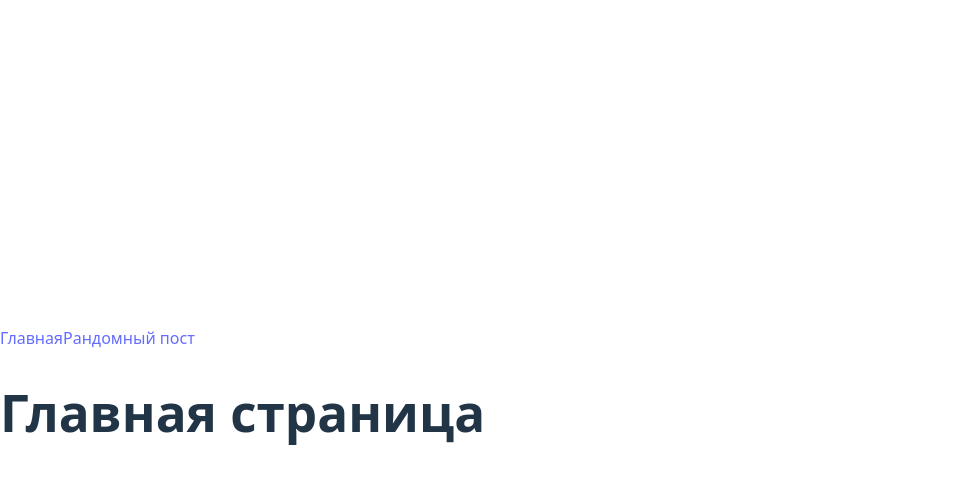
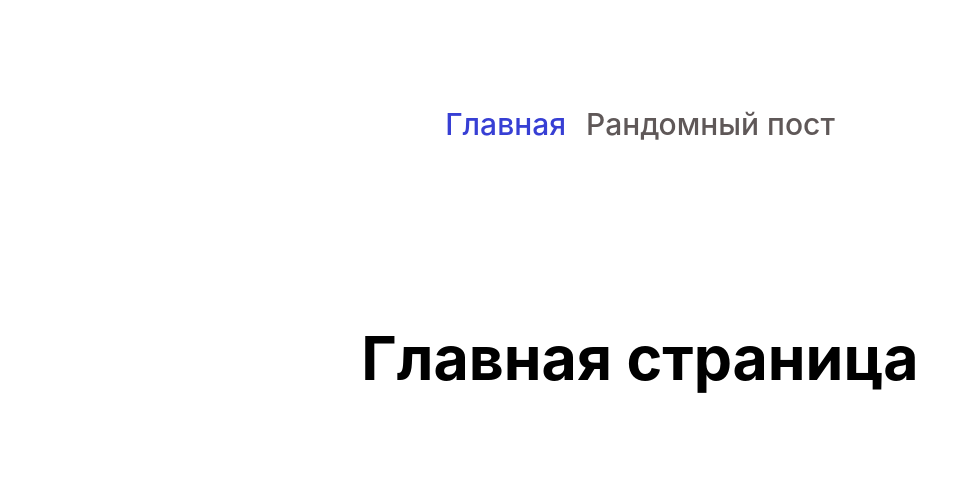
Before and after one commit to HAROSHII232/fuse8-homework, a React (Vite) app: page / in a window 1280 px wide. Shown: the top 484 px of the page, without its empty margins (0-977 px from the left). Built offline with nearby package versions, Linux system fonts and the light colour scheme.

Commit message:
feat: add styles

```diff
--- a/src/app/app.tsx
+++ b/src/app/app.tsx
@@ -1,11 +1,15 @@
 import { Header } from '@shared/ui/header';
 import { Outlet } from 'react-router';
+
+import './index.css';
 
 export const App = () => {
   return (
     <>
       <Header />
-      <Outlet />
+      <div className="container">
+        <Outlet />
+      </div>
     </>
   );
 };
--- a/src/app/index.css
+++ b/src/app/index.css
@@ -1,10 +1,11 @@
 :root {
-  font-family: system-ui, Avenir, Helvetica, Arial, sans-serif;
+  box-sizing: border-box;
+  margin: 0;
+  font-family: -apple-system, BlinkMacSystemFont, 'Segoe UI', Roboto, Oxygen,
+    Ubuntu, Cantarell, 'Fira Sans', 'Droid Sans', 'Helvetica Neue',
+    sans-serif;
   font-weight: 400;
   line-height: 1.5;
-  color: rgb(255 255 255 / 87%);
-  color-scheme: light dark;
-  background-color: #242424;
   font-synthesis: none;
   text-rendering: optimizelegibility;
   -webkit-font-smoothing: antialiased;
@@ -13,7 +14,7 @@
 
 a {
   font-weight: 500;
-  color: #646cff;
+  color: black;
   text-decoration: inherit;
 }
 
@@ -23,14 +24,14 @@ a:hover {
 
 body {
   display: flex;
-  place-items: center;
+  justify-content: center;
   min-width: 320px;
   min-height: 100vh;
   margin: 0;
 }
 
 h1 {
-  font-size: 3.2em;
+  font-size: 3.8em;
   line-height: 1.1;
 }
 
@@ -40,14 +41,13 @@ button {
   font-size: 1em;
   font-weight: 500;
   cursor: pointer;
-  background-color: #1a1a1a;
   border: 1px solid transparent;
   border-radius: 8px;
-  transition: border-color 0.25s;
+  transition: background-color 0.35s;
 }
 
 button:hover {
-  border-color: #646cff;
+  background-color: #646cff;
 }
 
 button:focus,
@@ -55,17 +55,18 @@ button:focus-visible {
   outline: 4px auto -webkit-focus-ring-color;
 }
 
-@media (prefers-color-scheme: light) {
-  :root {
-    color: #213547;
-    background-color: #fff;
-  }
+#root {
+  display: flex;
+  flex-direction: column;
+  align-items: center;
+  max-width: 1600px;
+  padding: 0 16px;
+  margin: 5% auto;
+}
 
-  a:hover {
-    color: #747bff;
-  }
-
-  button {
-    background-color: #f9f9f9;
-  }
+.container {
+  display: flex;
+  flex-direction: column;
+  align-items: center;
+  justify-content: center;
 }
--- a/src/pages/random-post/ui/random-post.tsx
+++ b/src/pages/random-post/ui/random-post.tsx
@@ -3,20 +3,15 @@ import { useGetRandomPost } from '../api/use-get-random-post';
 export const RandomPostPage = () => {
   const { fetchRandomPost, error, loading, post } = useGetRandomPost();
   return (
-    <div>
+    <>
       <h1>Рандомный пост</h1>
       {!post && (
-        <button onClick={fetchRandomPost}>
+        <button onClick={fetchRandomPost} disabled={loading}>
           {loading ? 'Загрузка...' : 'Получить'}
         </button>
       )}
       {error && <span>{error}</span>}
-      {post && (
-        <p>
-          <span>{post.title}</span>
-          <span>{post.body}</span>
-        </p>
-      )}
-    </div>
+      {post && <span>{post.title}</span>}
+    </>
   );
 };
--- /dev/null
+++ b/src/shared/ui/header/header.module.css
@@ -0,0 +1,24 @@
+.header {
+  display: flex;
+  width: 100%;
+  min-height: 80px;
+  padding: 20px;
+  margin-bottom: 100px;
+}
+
+.nav {
+  display: flex;
+  gap: 20px;
+  align-items: center;
+  justify-content: center;
+  width: 100%;
+}
+
+.nav a {
+  font-size: 30px;
+  color: rgb(95 88 88);
+}
+
+.nav .active {
+  color: #373fd4;
+}
--- a/src/shared/ui/header/header.tsx
+++ b/src/shared/ui/header/header.tsx
@@ -1,12 +1,21 @@
 import { routes } from '@shared/services/routes';
 import { NavLink } from 'react-router';
 
+import styles from './header.module.css';
+
+const getActiveClass = ({ isActive }: { isActive: boolean }) =>
+  isActive ? styles.active : '';
+
 export const Header = () => {
   return (
-    <header>
-      <nav>
-        <NavLink to={routes.main.getLink()}>Главная</NavLink>
-        <NavLink to={routes.randomPost.getLink()}>Рандомный пост</NavLink>
+    <header className={styles.header}>
+      <nav className={styles.nav}>
+        <NavLink to={routes.main.getLink()} className={getActiveClass}>
+          Главная
+        </NavLink>
+        <NavLink to={routes.randomPost.getLink()} className={getActiveClass}>
+          Рандомный пост
+        </NavLink>
       </nav>
     </header>
   );
```
